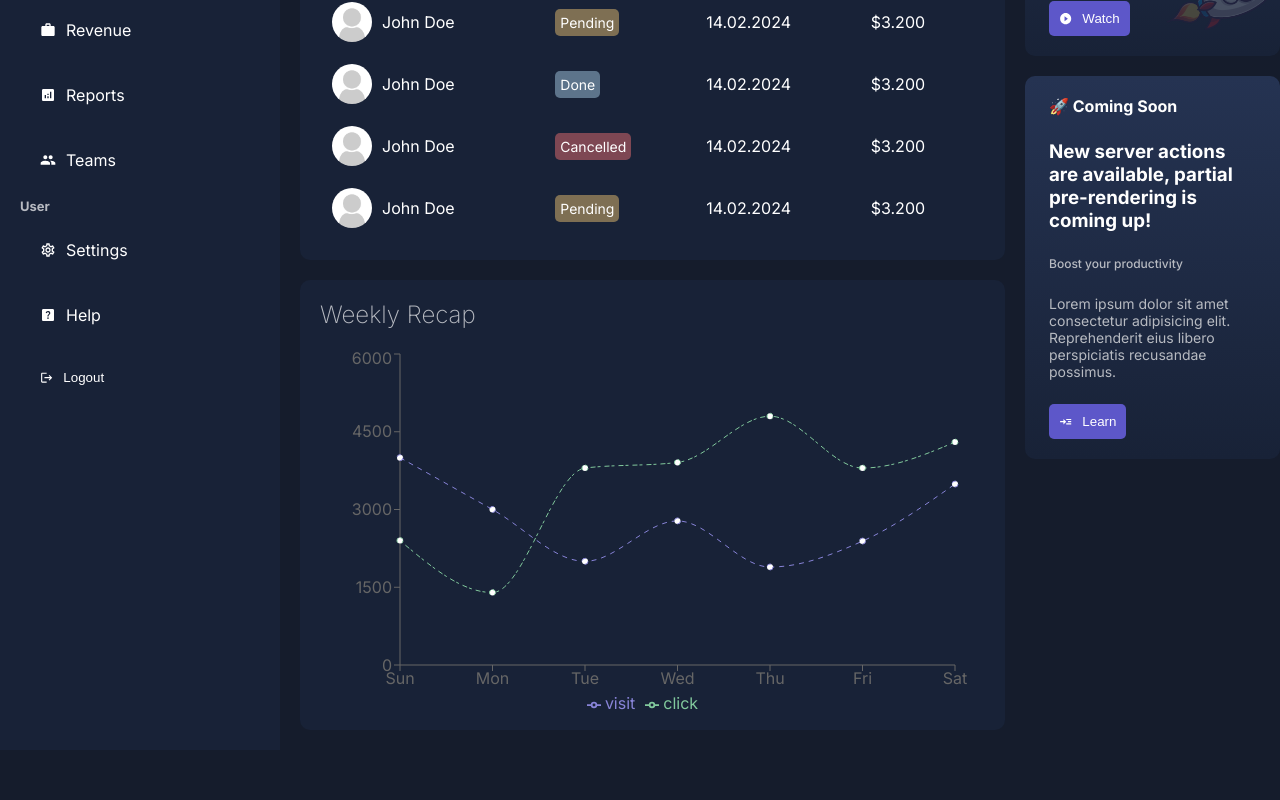
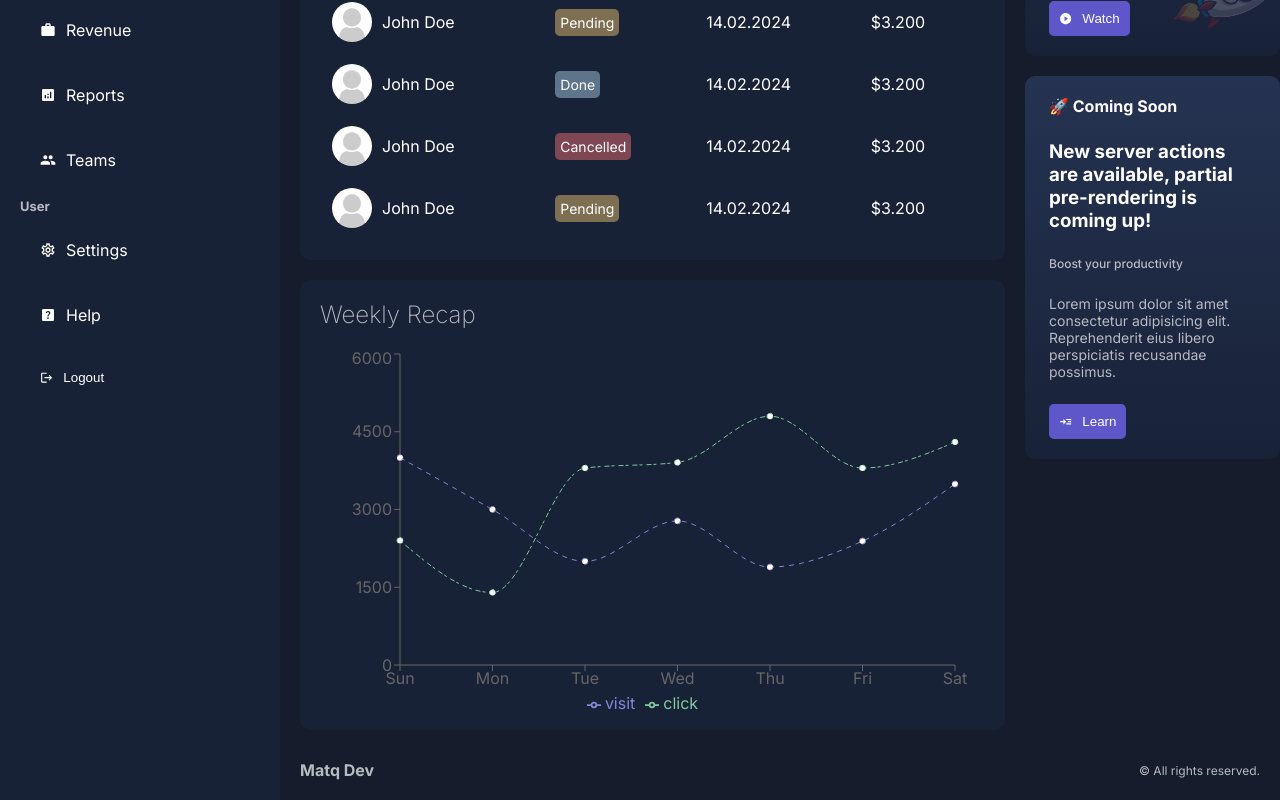
Before and after one commit to 02Alexis/Admin-dashboard-next, a Next.js app: page /dashboard in a window 1280 px wide. Shown: the part 420-1220 px from the top of the page. Before the commit the page ends 1170 px from the top, so only its background shows below. Built offline with nearby package versions, Linux system fonts and the light colour scheme.

Commit message:
footer design

```diff
--- a/app/dashboard/layout.jsx
+++ b/app/dashboard/layout.jsx
@@ -1,6 +1,7 @@
 import Navbar from "../ui/dashboard/navbar/navbar";
 import Sidebar from "../ui/dashboard/sidebar/sidebar";
 import styles from "../ui/dashboard/dashboard.module.css";
+import Footer from "../ui/dashboard/footer/footer";
 
 const Layout = ({ children }) => {
   return (
@@ -11,6 +12,7 @@
       <div className={styles.content}>
         <Navbar />
         {children}
+        <Footer />
       </div>
     </div>
   );
--- /dev/null
+++ b/app/ui/dashboard/footer/footer.jsx
@@ -0,0 +1,12 @@
+import styles from "./footer.module.css";
+
+const Footer = () => {
+  return (
+    <div className={styles.container}>
+      <div className={styles.logo}>Matq Dev</div>
+      <div className={styles.text}>© All rights reserved.</div>
+    </div>
+  );
+};
+
+export default Footer;
--- /dev/null
+++ b/app/ui/dashboard/footer/footer.module.css
@@ -0,0 +1,15 @@
+.container {
+  display: flex;
+  align-items: center;
+  justify-content: space-between;
+  margin-top: 30px;
+  color: var(--textSoft);
+}
+
+.logo {
+  font-weight: bold;
+}
+
+.text {
+  font-size: 12px;
+}
```
